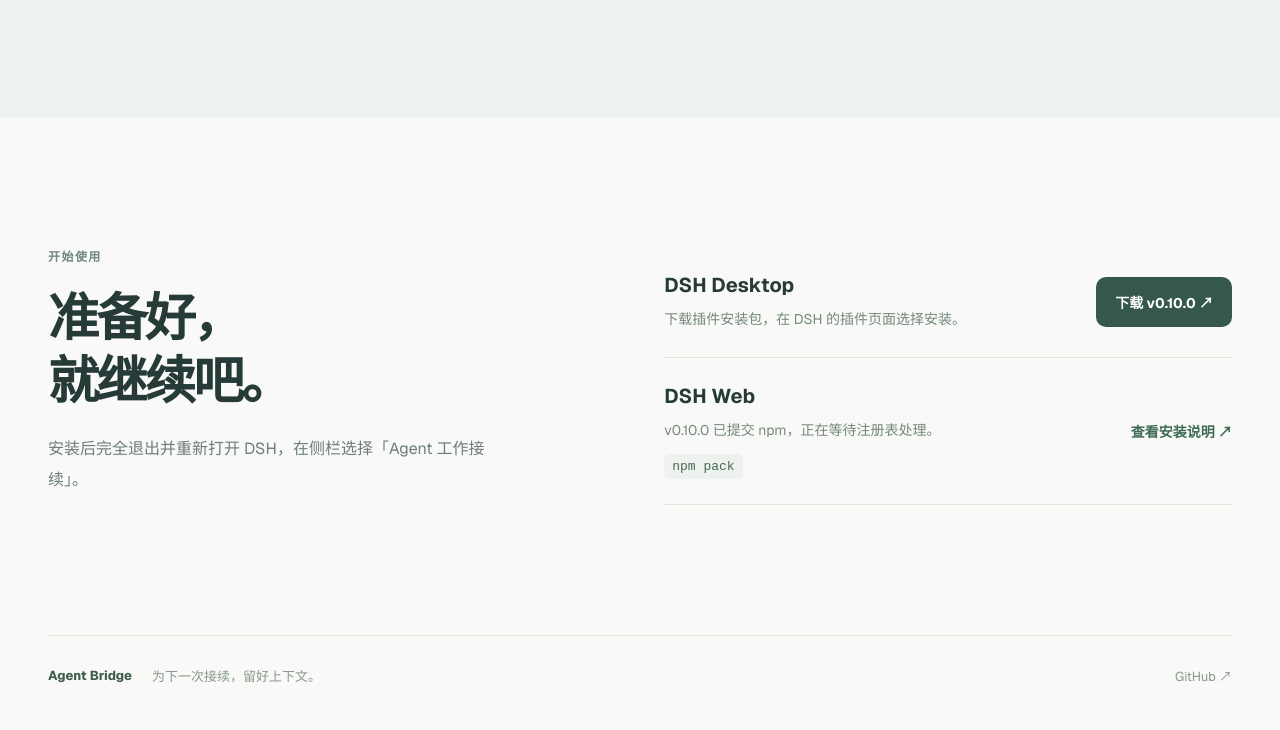
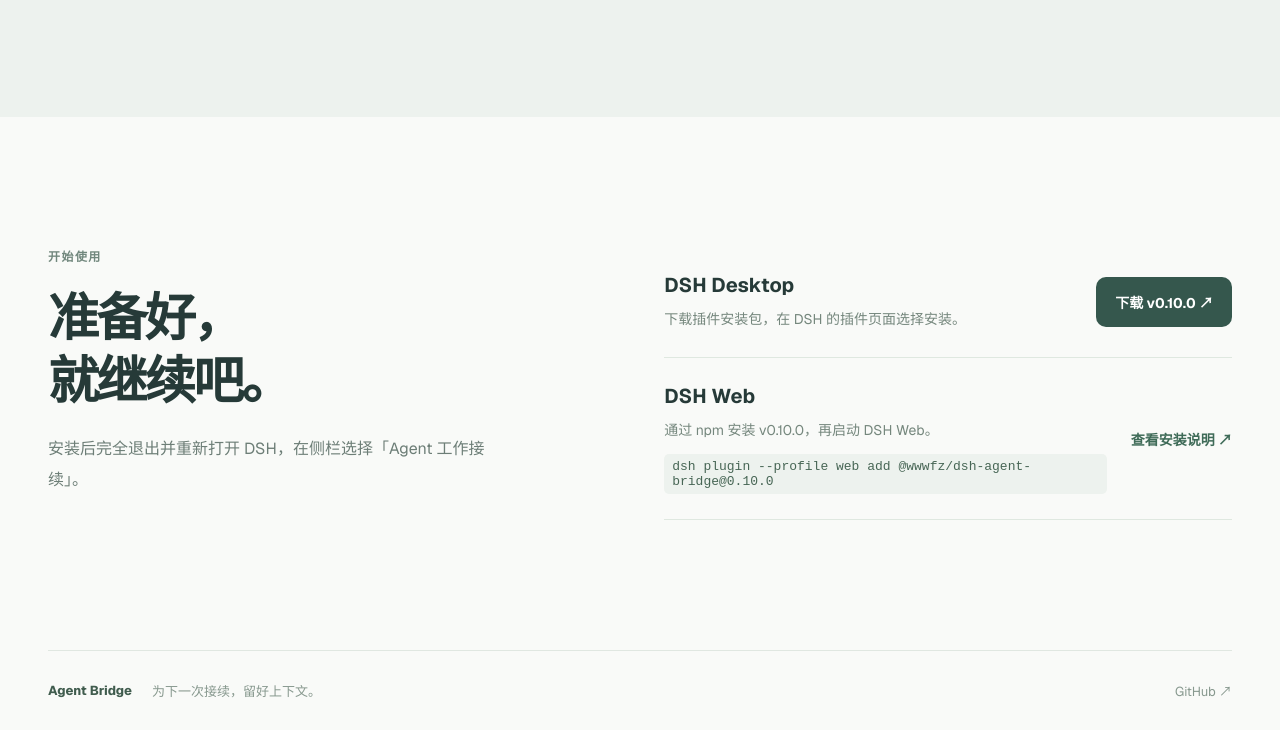
Before and after one commit to wfz2006/dsh-agent-bridge, a website: page docs/index.html in a window 1280 px wide. Shown: the part 2343-3073 px from the top of the page. Drawn offline with Linux system fonts and the light colour scheme.

Commit message:
Confirm npm v0.10.0 availability

```diff
--- a/docs/index.html
+++ b/docs/index.html
@@ -45,7 +45,7 @@
   </div></section>
   <section class="install shell" id="install"><div><p class="eyebrow">开始使用</p><h2>准备好，<br>就继续吧。</h2><p>安装后完全退出并重新打开 DSH，在侧栏选择「Agent 工作接续」。</p></div>
     <div class="install-options"><article><div><h3>DSH Desktop</h3><p>下载插件安装包，在 DSH 的插件页面选择安装。</p></div><a class="button primary" href="https://github.com/wfz2006/dsh-agent-bridge/releases/latest/download/dsh-agent-bridge.tgz">下载 v0.10.0 ↗</a></article>
-    <article><div><h3>DSH Web</h3><p>v0.10.0 已提交 npm，正在等待注册表处理。</p><code>npm pack</code></div><a class="text-link" href="https://github.com/wfz2006/dsh-agent-bridge#安装">查看安装说明 ↗</a></article></div>
+    <article><div><h3>DSH Web</h3><p>通过 npm 安装 v0.10.0，再启动 DSH Web。</p><code>dsh plugin --profile web add @wwwfz/dsh-agent-bridge@0.10.0</code></div><a class="text-link" href="https://github.com/wfz2006/dsh-agent-bridge#安装">查看安装说明 ↗</a></article></div>
   </section>
 </main>
 <footer class="shell footer"><span>Agent Bridge</span><span>为下一次接续，留好上下文。</span><a href="https://github.com/wfz2006/dsh-agent-bridge">GitHub ↗</a></footer>
```
Also changed, not shown: README.md.
